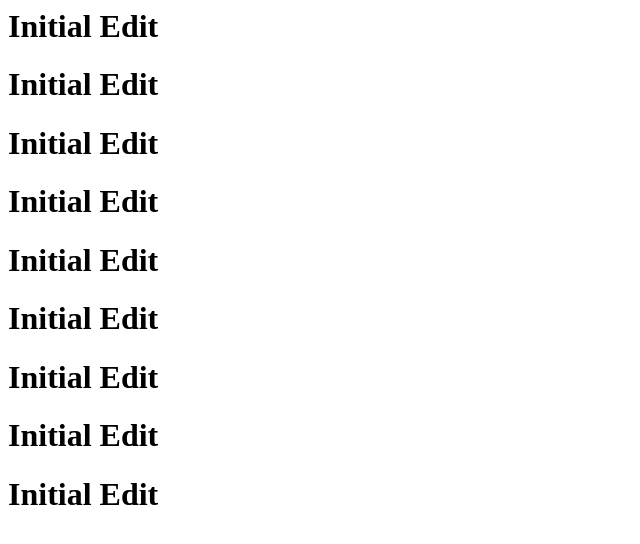
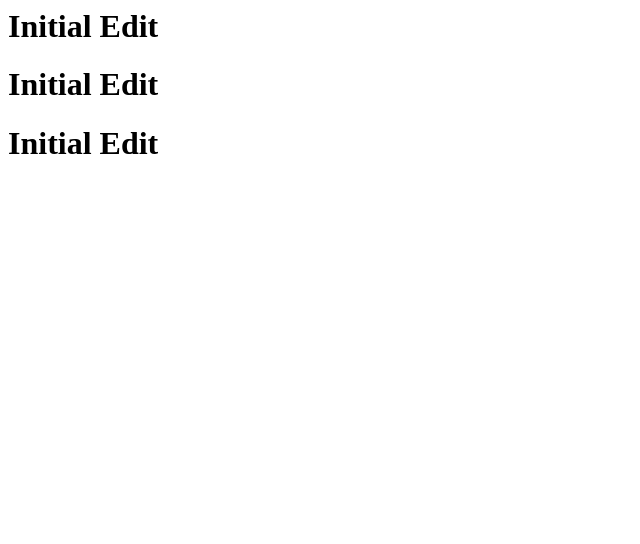
Before and after one commit to zsiga11/wordpress, a plain HTML site: page index.html in a window 1280 px wide. Shown: the whole page, without its empty margins (0-640 px from the left). Drawn offline with Linux system fonts and the light colour scheme.

Commit message:
Edited index.html

```diff
--- a/index.html
+++ b/index.html
@@ -1,9 +1,3 @@
 <h1>Initial Edit</h1>
 <h1>Initial Edit</h1>
 <h1>Initial Edit</h1>
-<h1>Initial Edit</h1>
-<h1>Initial Edit</h1>
-<h1>Initial Edit</h1>
-<h1>Initial Edit</h1>
-<h1>Initial Edit</h1>
-<h1>Initial Edit</h1>
```
